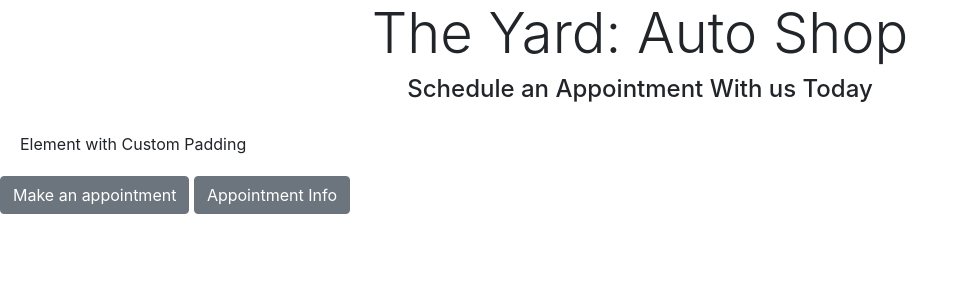
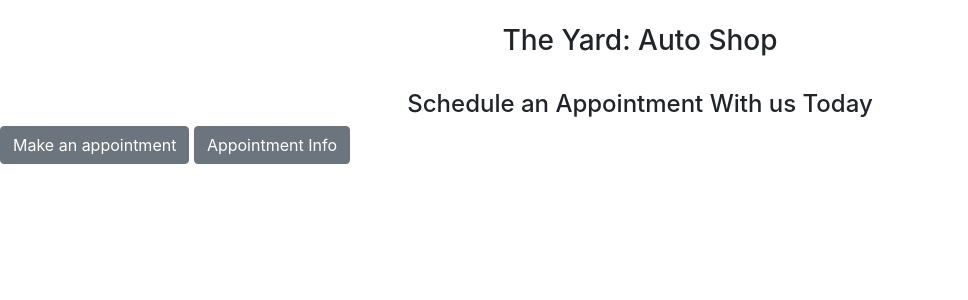
Before and after one commit to athicus/Flask_Project2, a Flask app: page / in a window 1280 px wide. Shown: the top 300 px of the page, without its empty margins (0-968 px from the left). Run offline with Flask 3, Linux system fonts and the light colour scheme; some libraries are stand-ins or nearby versions.

Commit message:
Update home.htm

```diff
--- a/templates/home.htm
+++ b/templates/home.htm
@@ -16,10 +16,9 @@
 <body>
     <title>The Yard: Auto Shop</title>
     <div class="text-center">
-        <h3 class="display-4">The Yard: Auto Shop</h3>
+        <h3 class="p-4">The Yard: Auto Shop</h3>
         <h4 class="display-5">Schedule an Appointment With us Today</h4>
     </div>
-    <div class="custom-padding">Element with Custom Padding</div>
     <p>
         <a href="/register" class="btn btn-secondary">Make an appointment</a>
         <a href="/info" class="btn btn-secondary">Appointment Info</a>
```
